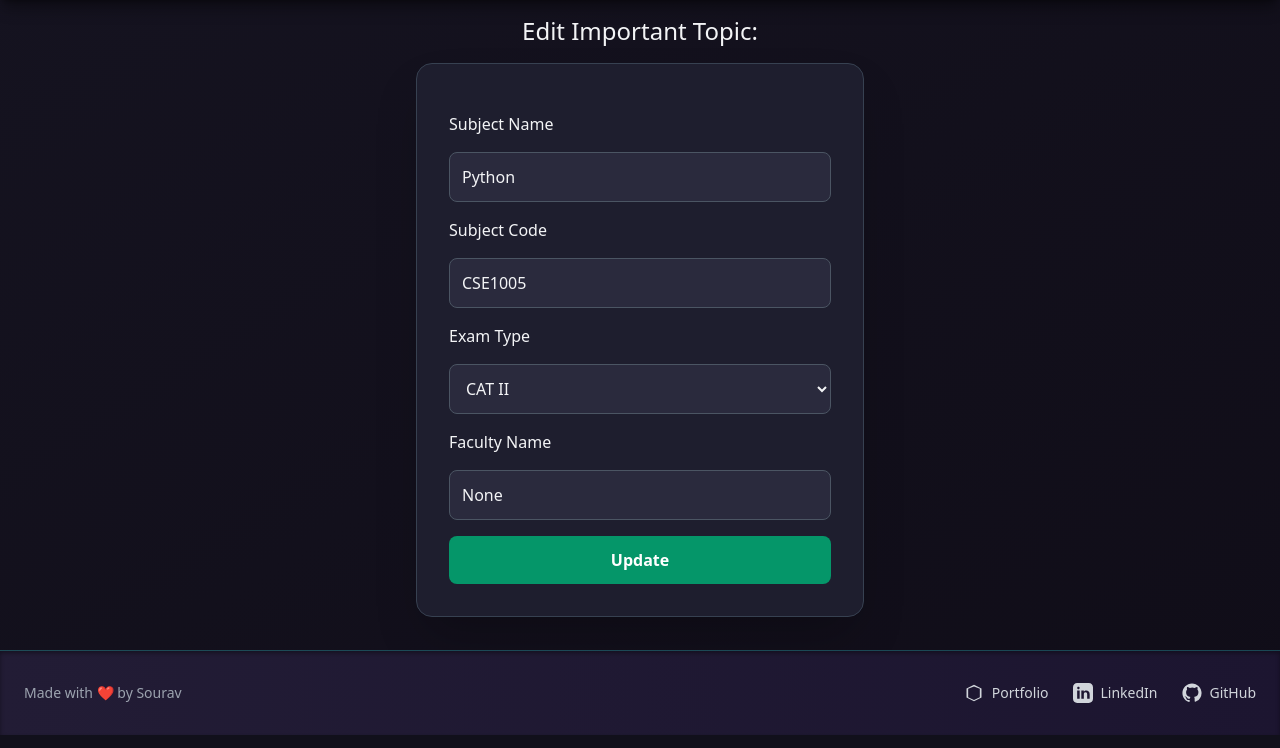
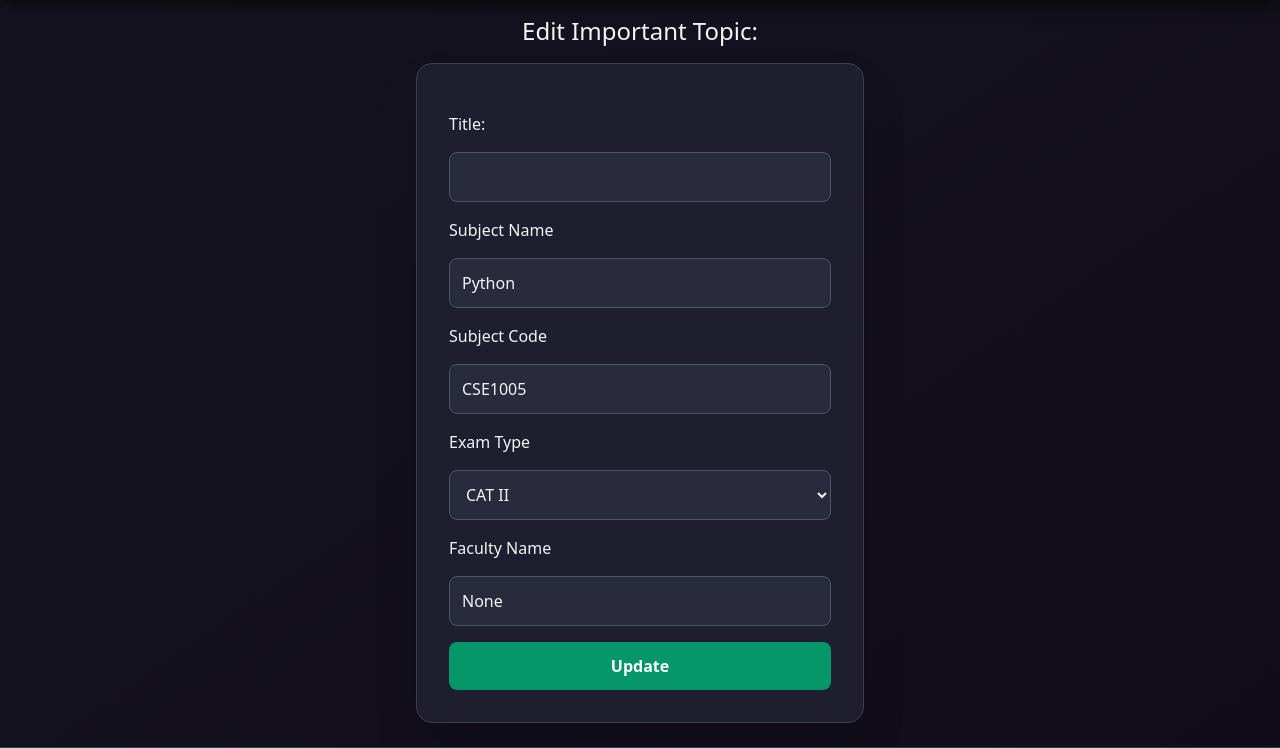
Before and after one commit to krishnasouravvemuri/PaperRepo, a Django app: template papers/templates/ImportantTopicEdit.html in a window 1280 px wide. Shown: the part 65-813 px from the top of the page. Run offline with Django 5.2, Linux system fonts and the light colour scheme; the template is opened without the code that fills it: values that come from a table or form of the project are taken from there, others are empty; data comes from the database, SQL or seed files in the repository; some libraries are stand-ins or nearby versions.

Commit message:
Update ImportantTopicEdit.html

```diff
--- a/papers/templates/ImportantTopicEdit.html
+++ b/papers/templates/ImportantTopicEdit.html
@@ -22,6 +22,8 @@
     <form method="POST" class="flex flex-col space-y-4"
           onsubmit="return confirm('Are you sure you want to update this Important Topic?');">
         {% csrf_token %}
+        <label>Title:</label>
+        <input name="important_topic_title" required type="text" class="p-3 rounded-lg border border-gray-600 bg-[#2a2a3d] text-gray-100 focus:outline-none focus:ring-2 focus:ring-emerald-500">
         <label>Subject Name</label>
         <input name="subject_name" type="text" value="{{ object.subject_name }}" class="p-3 rounded-lg border border-gray-600 bg-[#2a2a3d] text-gray-100 focus:outline-none focus:ring-2 focus:ring-emerald-500">
         <label>Subject Code</label>
```
